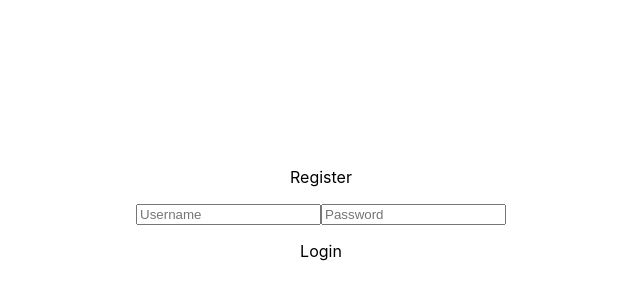
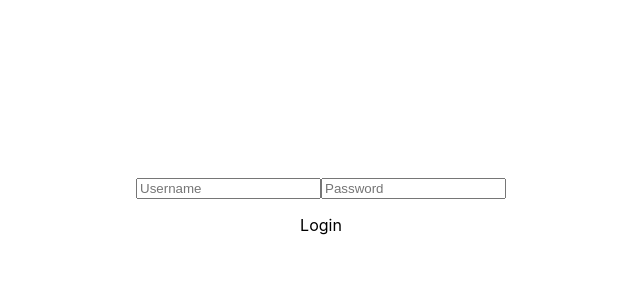
Before and after one commit to django-lambda-mud/client, a React (Create React App) app in the folder rpg_game/: page / in a window 1280 px wide. Shown: the part 186-486 px from the top of the page, without its empty margins (319-959 px from the left). Built offline with nearby package versions, Linux system fonts and the light colour scheme.

Commit message:
delete unnecessary code

```diff
--- a/rpg_game/src/App.js
+++ b/rpg_game/src/App.js
@@ -1,14 +1,14 @@
 import React from 'react';
 import MainGame from "./components/MainGame/MainGame";
 import Character from "./components/Dashboard/Character/Character";
-import LogAndRegi from "./components/Auth/Login";
+import Login from "./components/Auth/Login";
 import { Route } from "react-router-dom";
 import './App.css';
 
 function App() {
   return (
     <div className="App">
-      <Route exact path="/" component={LogAndRegi}/>
+      <Route exact path="/" component={Login}/>
       <Route exact path="/game" component={MainGame}/>
       <Route exact path="/get_started" component={Character}/>
     </div>
--- a/rpg_game/src/components/Auth/Login.js
+++ b/rpg_game/src/components/Auth/Login.js
@@ -30,9 +30,6 @@ class Login extends React.Component {
     return (
       <div className="login">
         <div className="login">
-          <p onClick={this.showInput} className="btn btn--white btn--register">
-            Register
-          </p>
 
           <div className="inputs">
             <input
--- a/rpg_game/src/components/Auth/Register.js
+++ b/rpg_game/src/components/Auth/Register.js
@@ -38,9 +38,6 @@ class Register extends Component {
     return (
       <div className="log-reg">
         <div className="register">
-          <p onClick={this.showInput} className="btn btn--white btn--login">
-            Go to Login
-          </p>
           <div className="inputs">
             <input
               name="username"
--- a/rpg_game/src/store/actions/authenticationActions.js
+++ b/rpg_game/src/store/actions/authenticationActions.js
@@ -23,9 +23,9 @@ export const doLogIn = (user ) => dispatch => {
     .post(`${appURL}/api/login`, user)
     .then(response => {
       debugger
-      const { token, userId } = response.data;
+      const { key, userId } = response.data;
       dispatch(genericAction(LOGIN, userId));
-      localStorage.setItem("token", token);
+      localStorage.setItem("token", key);
       localStorage.setItem("userId", userId);
     })
     .catch(error => {
@@ -45,7 +45,7 @@ export const doSignUp = (user) => dispatch => {
       debugger
       const { key, id } = response.data;
       dispatch(genericAction(LOGIN, user.id));
-      localStorage.setItem("token", token);
+      localStorage.setItem("token", key);
       localStorage.setItem("userId", user.id);
     })
     .catch(error => {
```
